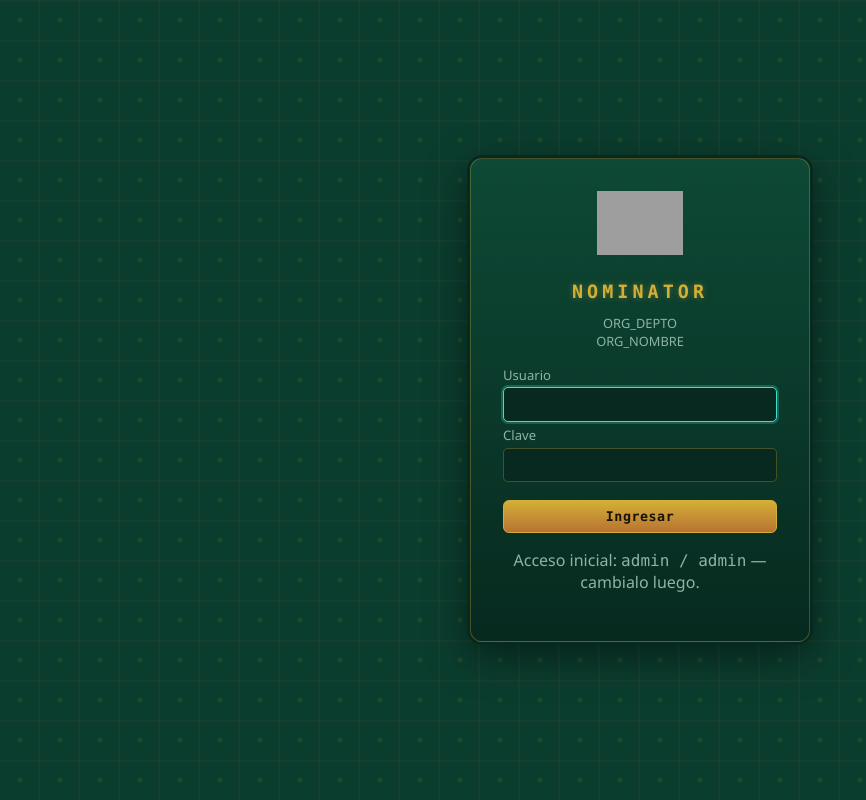
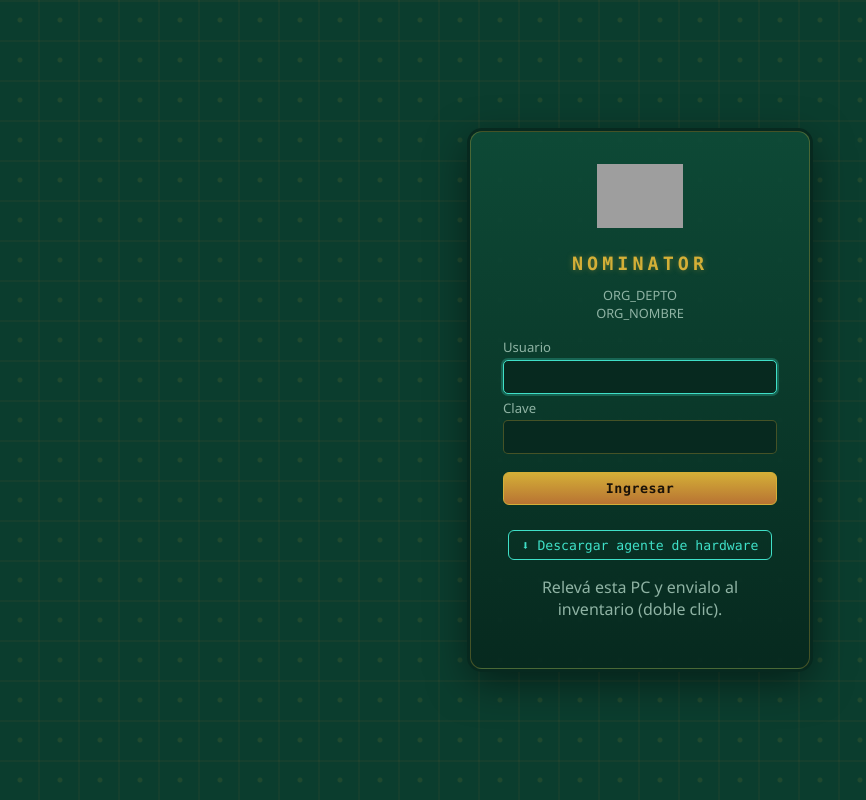
Before and after one commit to stms-mlp/herramientas, a PHP site: page /index.php?r=login in a window 1280 px wide. Shown: the whole page, without its empty margins (0-866 px from the left). Run offline with PHP 8.4, Linux system fonts and the light colour scheme; some libraries are stand-ins or nearby versions; grey boxes are pictures that could not be loaded.

Commit message:
Login: quitar pista admin/admin y agregar descarga directa del agente de hardware

```diff
--- a/Nominator/assets/pcb.css
+++ b/Nominator/assets/pcb.css
@@ -211,6 +211,9 @@ label.radio input{ width:auto; margin:0; }
 .login-card .sub{ color:var(--tenue); font-size:.8rem; margin-top:0; }
 .login-card form{ margin-top:1rem; text-align:left; }
 .login-card button{ width:100%; margin-top:.8rem; }
+.agente-dl{ display:inline-block; margin-top:.6rem; padding:.4rem .8rem; border:1px solid var(--cyan);
+  border-radius:6px; color:var(--cyan); font-family:var(--mono); font-size:.82rem; }
+.agente-dl:hover{ background:rgba(63,224,200,.12); text-decoration:none; }
 
 /* ===========================================================
    REPORTES (estética sobria, lista para imprimir / PDF)
--- a/Nominator/views/login.php
+++ b/Nominator/views/login.php
@@ -19,7 +19,10 @@
     <label>Clave<input type="password" name="clave" required></label>
     <button type="submit">Ingresar</button>
   </form>
-  <p class="nota">Acceso inicial: <code>admin / admin</code> — cambialo luego.</p>
+  <p class="nota">
+    <a href="agente/Reportar-Hardware.bat" download class="agente-dl">⬇ Descargar agente de hardware</a>
+  </p>
+  <p class="nota tenue">Relevá esta PC y envialo al inventario (doble clic).</p>
 </div>
 </body>
 </html>
```
